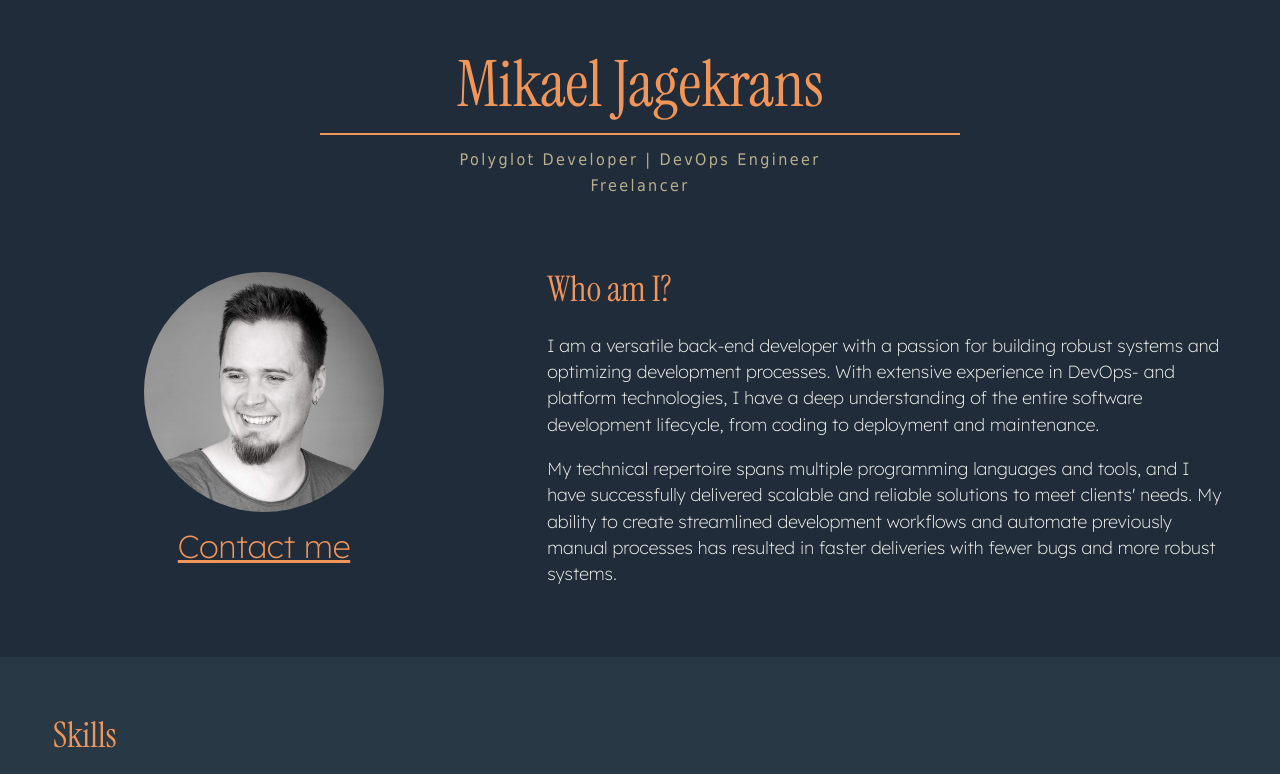
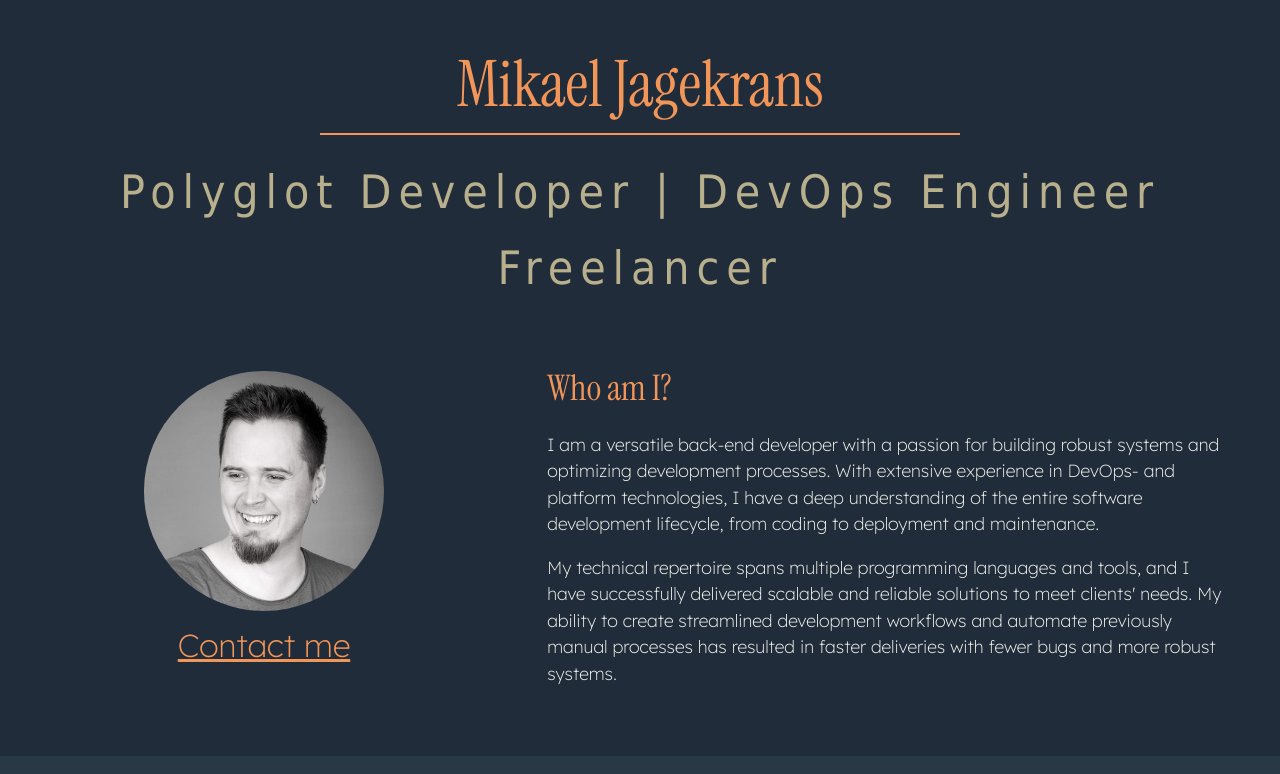
Before and after one commit to MickeJagekrans/jagekrans.dev, a website: page site/index.html in a window 1280 px wide. Shown: the top 774 px of the page. Drawn offline with Linux system fonts and the light colour scheme.

Commit message:
don't use HTML ids for repeated identifiers

```diff
--- a/site/css/styles.css
+++ b/site/css/styles.css
@@ -85,7 +85,7 @@ header {
   font-size: 14vw;
 }
 
-#header-title-subtitle {
+.header-title-subtitle {
   font-size: 3.6vw;
   margin-top: 0.5em;
   letter-spacing: 0.15em;
--- a/site/index.html
+++ b/site/index.html
@@ -31,8 +31,8 @@
     <div id="header-title">
       <span id="header-title-name" class="instrument-serif regular">Mikael Jagekrans</span>
       <hr>
-      <span id="header-title-subtitle">Polyglot Developer | DevOps Engineer</span>
-      <span id="header-title-subtitle">Freelancer</span>
+      <span class="header-title-subtitle">Polyglot Developer | DevOps Engineer</span>
+      <span class="header-title-subtitle">Freelancer</span>
     </div>
   </header>
 
```
